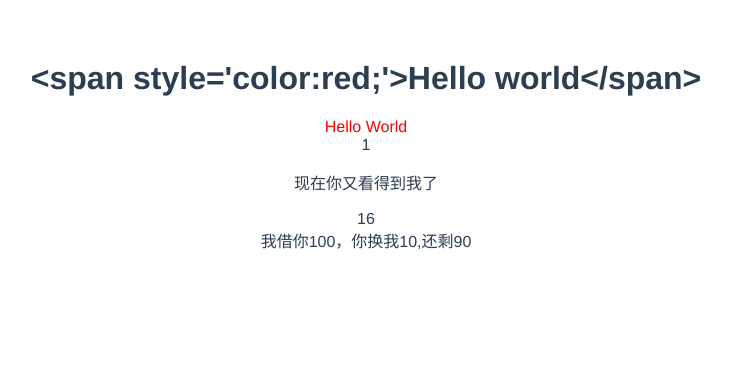
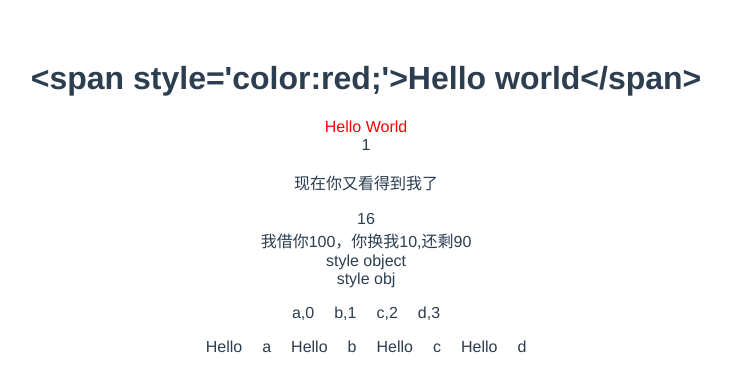
Before and after one commit to fireairforce/vue-demo, a Vue app: page / in a window 1280 px wide. Shown: the top 392 px of the page, without its empty margins (274-1005 px from the left). Built offline with nearby package versions, Linux system fonts and the light colour scheme.

Commit message:
feat:add 数组分组遍历case

```diff
--- a/src/components/HelloWorld.vue
+++ b/src/components/HelloWorld.vue
@@ -11,9 +11,30 @@
     <p v-else>你又失败了</p>
     <div v-n="4">
     </div>
-    <div>
+    <!-- 使用v-bind为之添加class属性，加两个属性值 -->
+    <div :class="[a1,a2]">
       我借你{{money}}，你换我{{a}},还剩{{b}}
     </div>
+    <!-- 当a3为true才有test-1类名，否则没有 -->
+    <div :class="{'test-1':a3}">
+       style object
+    </div>
+    <div :class="obj">
+        style obj
+    </div>
+    <ul>
+      <li v-for="(item,index) in list" :key="item">
+        {{ item }},{{ index }}
+      </li>
+    </ul>
+    <ul>
+      <template v-for="item in list">
+        <li :key="item + 1">Hello</li>
+        <li :key="item">
+           {{ item }}
+        </li>
+      </template>
+    </ul>
   </div>
 </template>
 
@@ -30,7 +51,15 @@ export default {
       number: 0,
       seen:true,
       money: 100,
-      a:10
+      a:10,
+      a1:"test-1",
+      a2:"test-2",
+      a3:true,
+      obj: {
+        'test-1':true,
+        'test-2':true
+      },
+      list:['a','b','c','d']
     }
   },
   computed:{
```
